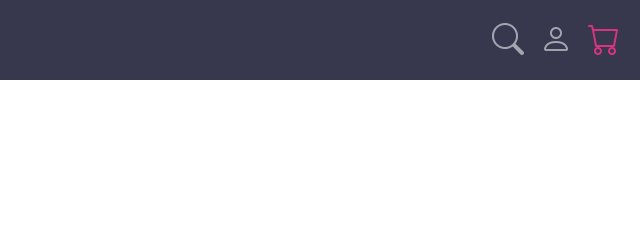
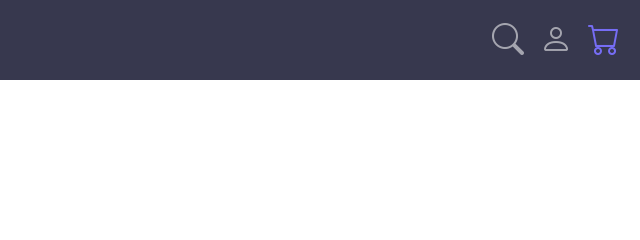
Before and after one commit to jeanmarcj/JeanMarcJuif_5_09022021, a website built with Parcel: page index.html in a window 1280 px wide. In both pictures the pointer is over the icon 1244 px from the left and 39 px from the top of the page. Shown: the top 240 px of the page, 640-1280 px from the left. Built offline with nearby package versions, Linux system fonts and the light colour scheme.

Commit message:
Feat. Animation on hover cart icon in navbar.

```diff
--- a/css/index.css
+++ b/css/index.css
@@ -124,6 +124,11 @@
 
 .text-primary {
     color: var(--ori-primary) !important;
+}
+
+.bi.bi-cart:hover {
+    color: var(--ori-primary);
+    transition: color .15s ease-in-out, background-color .15s ease-in-out, border-color .15s ease-in-out;
 }
 
 .card {
```
